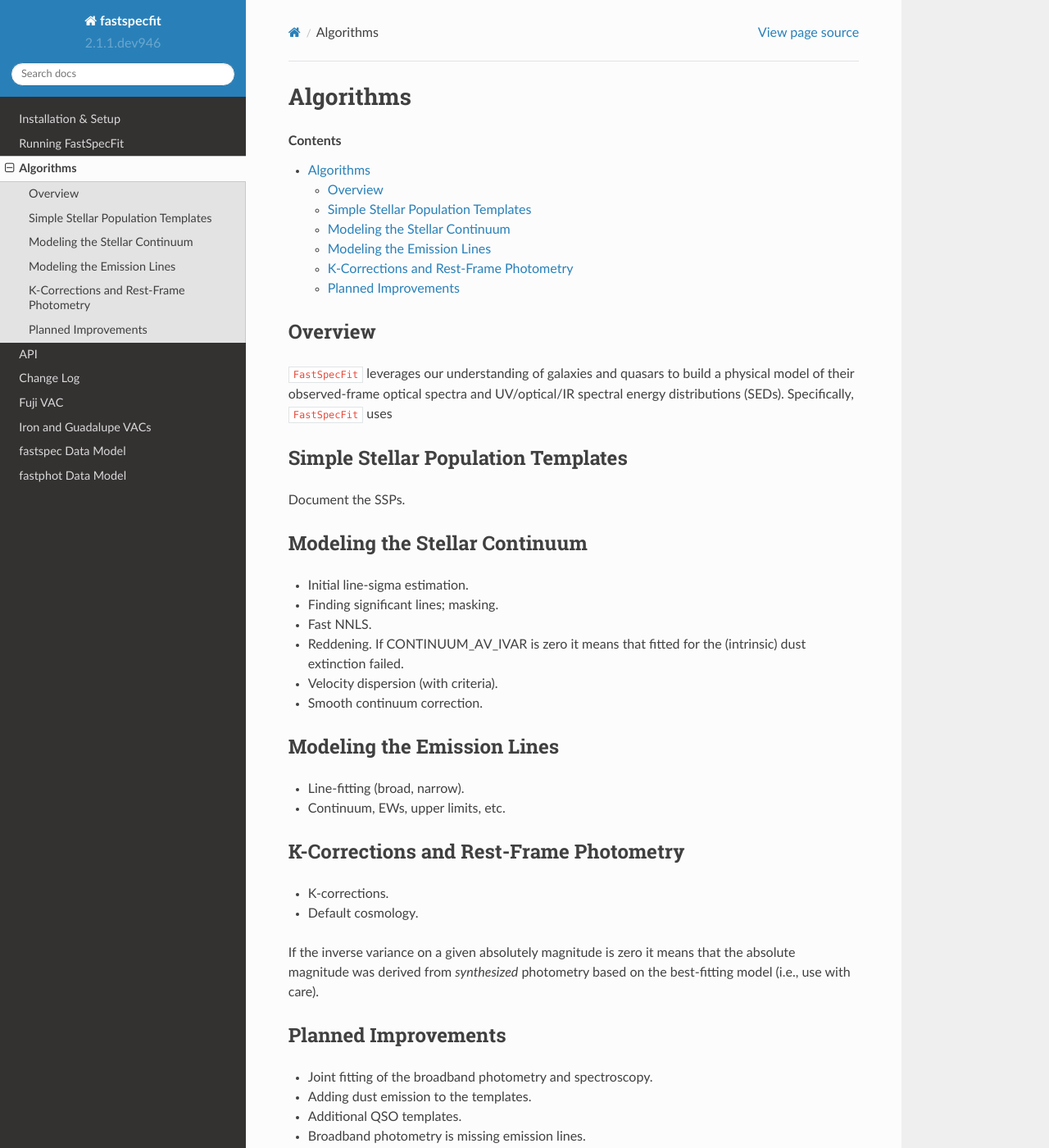
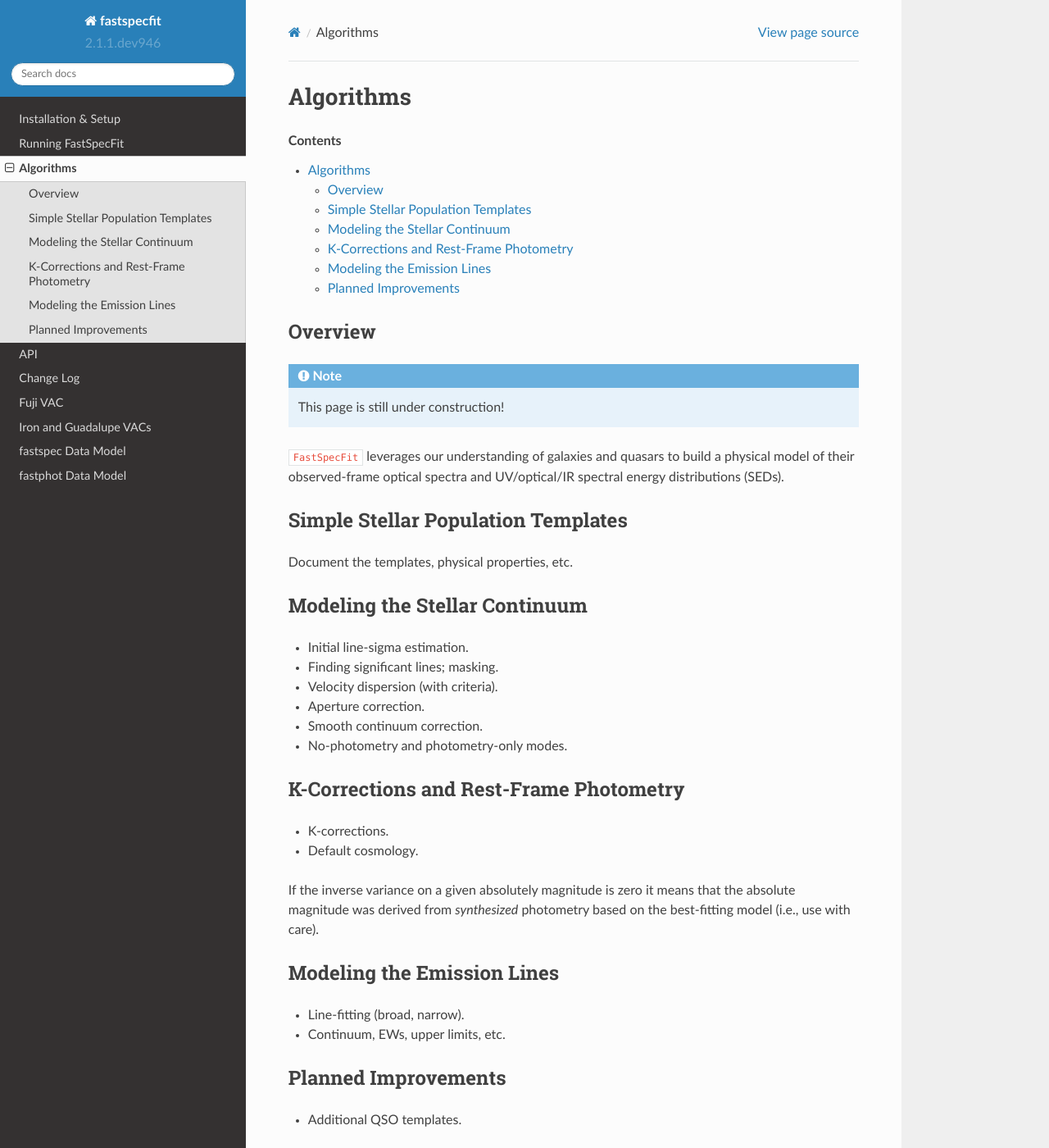
Before and after one commit to desihub/fastspecfit, a Sphinx documentation site: the page built from doc/algorithms.rst, in a window 1280 px wide and 1400 px high. Shown: the whole window at 82% size. Built offline with Sphinx 7.4.7 and the Read the Docs theme 2.0.0, drawn with Linux system fonts in a browser that asks for light colours.

Commit message:
minor update to algorithms page

```diff
--- a/doc/algorithms.rst
+++ b/doc/algorithms.rst
@@ -9,35 +9,28 @@ Algorithms
 Overview
 --------
 
+.. note::
+
+  This page is still under construction!
+
 ``FastSpecFit`` leverages our understanding of galaxies and quasars to build a
 physical model of their observed-frame optical spectra and UV/optical/IR
-spectral energy distributions (SEDs). Specifically, ``FastSpecFit`` uses
-
-
+spectral energy distributions (SEDs).
 
 Simple Stellar Population Templates
 -----------------------------------
 
-Document the SSPs.
-
+Document the templates, physical properties, etc.
 
 Modeling the Stellar Continuum
 ------------------------------
 
 * Initial line-sigma estimation.
 * Finding significant lines; masking.
-* Fast NNLS.
-* Reddening. If CONTINUUM_AV_IVAR is zero it means that fitted for the
-  (intrinsic) dust extinction failed.
 * Velocity dispersion (with criteria).
+* Aperture correction.
 * Smooth continuum correction.
-
-
-Modeling the Emission Lines
----------------------------
-
-* Line-fitting (broad, narrow).
-* Continuum, EWs, upper limits, etc.
+* No-photometry and photometry-only modes.
 
 K-Corrections and Rest-Frame Photometry
 ---------------------------------------
@@ -49,12 +42,15 @@ If the inverse variance on a given absolutely magnitude is zero it means that
 the absolute magnitude was derived from *synthesized* photometry based on the
 best-fitting model (i.e., use with care).
 
+Modeling the Emission Lines
+---------------------------
+
+* Line-fitting (broad, narrow).
+* Continuum, EWs, upper limits, etc.
+
 .. _`planned improvements`:
 
 Planned Improvements
 --------------------
 
-* Joint fitting of the broadband photometry and spectroscopy.
-* Adding dust emission to the templates.
 * Additional QSO templates.
-* Broadband photometry is missing emission lines.
```
